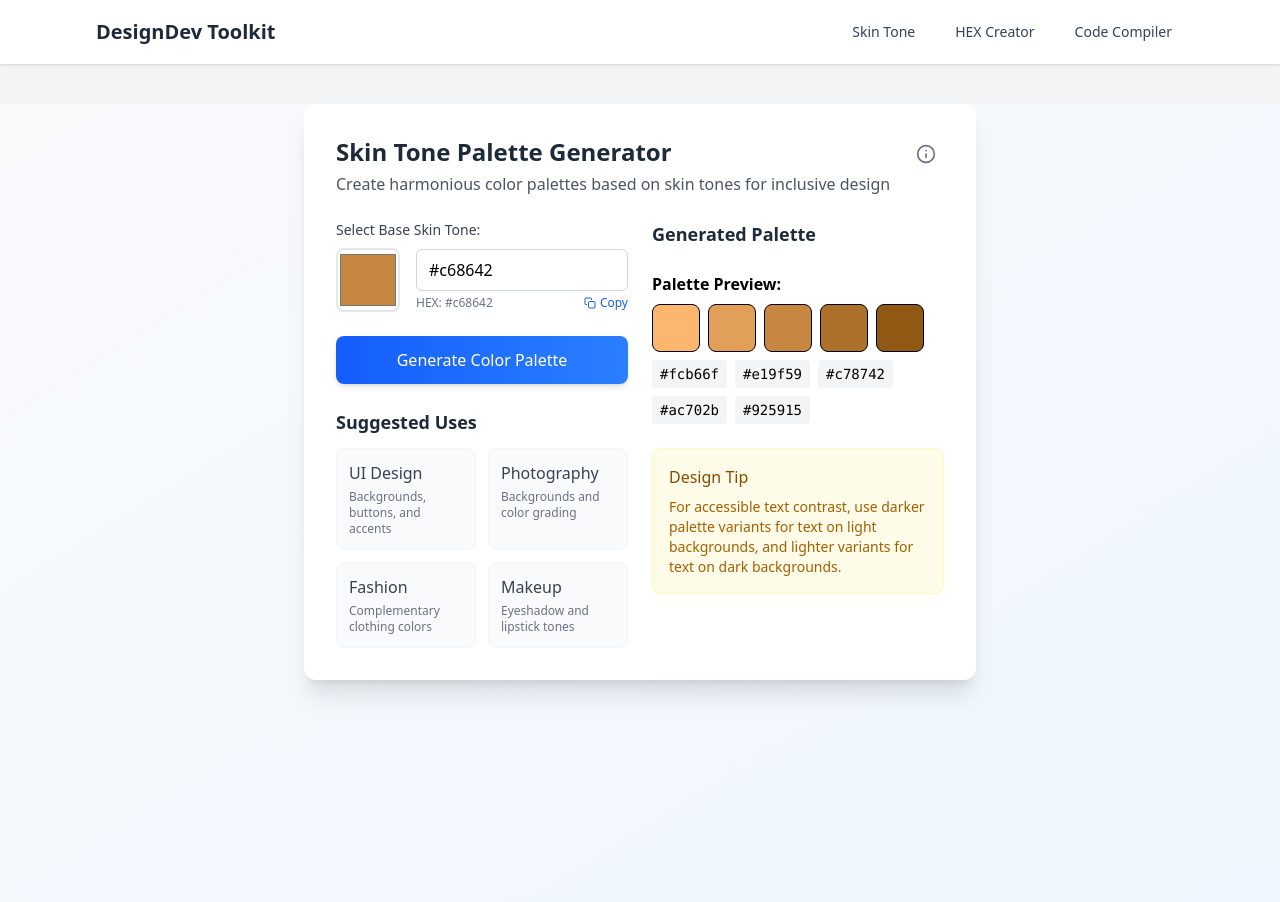
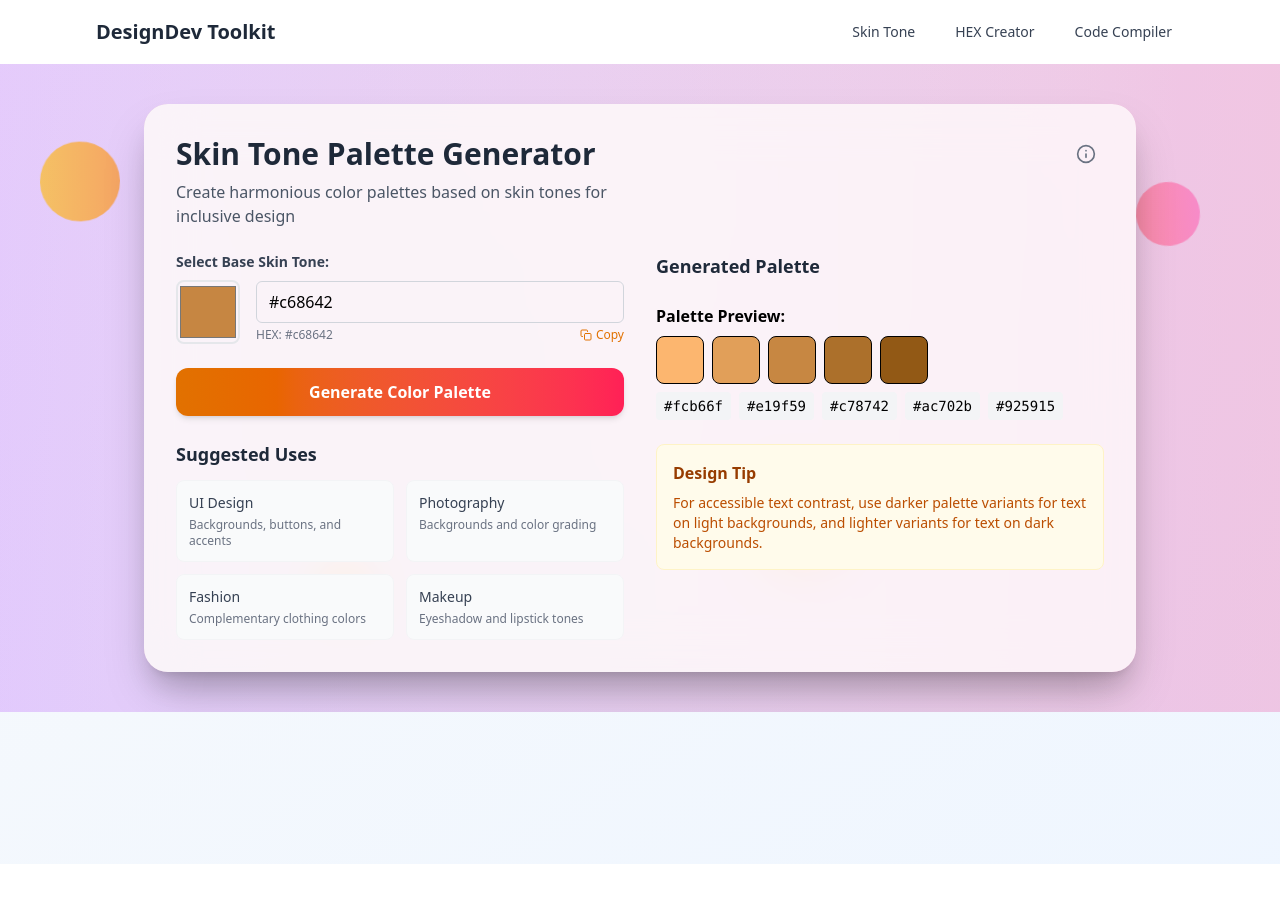
Before and after one commit to Shreya8697/colour_palette, a React (Vite) app: page /skin-tone-palette in a window 1280 px wide. After the commit the page ends 864 px from the top, so only its background shows below. Built offline with nearby package versions, Linux system fonts and the light colour scheme.

Commit message:
Compiler code

```diff
--- a/src/components/SkinColorInput.jsx
+++ b/src/components/SkinColorInput.jsx
@@ -10,7 +10,6 @@ const SkinColorInput = () => {
   const [showInfo, setShowInfo] = useState(false);
 
   useEffect(() => {
-    // Generate initial palette on component mount
     const initialPalette = generatePalette(skinColor);
     setPalette(initialPalette);
   }, []);
@@ -28,17 +27,44 @@ const SkinColorInput = () => {
   };
 
   return (
-    <div className="p-8 bg-white shadow-xl rounded-xl max-w-2xl mx-auto mt-10">
+    <div className="min-h-screen bg-gradient-to-br from-slate-50 to-blue-50">
+      {/* Background with floating elements */}
+      <div className="relative overflow-hidden">
+        <div className="absolute inset-0 bg-gradient-to-r from-purple-600/20 to-pink-600/20"></div>
+        {/* Floating color circles */}
+        <div
+          className="absolute top-20 left-10 w-20 h-20 bg-gradient-to-r from-amber-400 to-orange-400 rounded-full opacity-60"
+          style={{ animation: 'float 6s ease-in-out infinite' }}
+        ></div>
+        <div
+          className="absolute top-32 right-20 w-16 h-16 bg-gradient-to-r from-rose-400 to-pink-400 rounded-full opacity-60"
+          style={{ animation: 'float 6s ease-in-out infinite', animationDelay: '1s' }}
+        ></div>
+        <div
+          className="absolute bottom-20 left-1/4 w-12 h-12 bg-gradient-to-r from-yellow-400 to-orange-400 rounded-full opacity-60"
+          style={{ animation: 'float 6s ease-in-out infinite', animationDelay: '2s' }}
+        ></div>
+        <div
+          className="absolute bottom-32 right-1/3 w-24 h-24 bg-gradient-to-r from-amber-400 to-red-400 rounded-full opacity-40"
+          style={{ animation: 'float 6s ease-in-out infinite', animationDelay: '0.5s' }}
+        ></div>
+
+        <div className="relative max-w-5xl mx-auto px-4 py-10">
+
+          {/* Main content card */}
+          <div className="relative">
+            <div className="absolute inset-0 bg-gradient-to-r from-amber-600/10 to-rose-600/10 rounded-3xl shadow-xl"></div>
+            <div className="relative p-8 bg-white/80 backdrop-blur-xl rounded-3xl shadow-2xl">
               <div className="flex justify-between items-start mb-6">
                 <div>
-          <h2 className="text-2xl font-bold text-gray-800 mb-1">Skin Tone Palette Generator</h2>
-          <p className="text-gray-600">
+                  <h2 className="text-3xl font-bold text-gray-800 mb-2">Skin Tone Palette Generator</h2>
+                  <p className="text-gray-600 max-w-md">
                     Create harmonious color palettes based on skin tones for inclusive design
                   </p>
                 </div>
                 <button
                   onClick={() => setShowInfo(!showInfo)}
-          className="text-gray-500 hover:text-gray-700 p-2 rounded-full hover:bg-gray-100"
+                  className="text-gray-500 hover:text-rose-600 p-2 rounded-full hover:bg-rose-50 transition-all duration-300"
                   aria-label="Information"
                 >
                   <FiInfo size={20} />
@@ -46,12 +72,12 @@ const SkinColorInput = () => {
               </div>
 
               {showInfo && (
-        <div className="bg-blue-50 p-4 rounded-lg mb-6 text-sm text-gray-700">
-          <p className="mb-2">
+                <div className="bg-gradient-to-r from-amber-50 to-rose-50 p-6 rounded-2xl mb-8 border border-amber-100">
+                  <p className="mb-2 text-sm text-gray-700">
                     This tool helps designers create inclusive color palettes that complement various skin tones.
                     Select a base skin color to generate a harmonious palette suitable for:
                   </p>
-          <ul className="list-disc pl-5 space-y-1">
+                  <ul className="list-disc pl-5 text-sm text-gray-600 space-y-1">
                     <li>UI design with diverse user representation</li>
                     <li>Portrait photography editing</li>
                     <li>Fashion and makeup color coordination</li>
@@ -60,9 +86,9 @@ const SkinColorInput = () => {
                 </div>
               )}
 
-      <div className="grid grid-cols-1 md:grid-cols-2 gap-6">
+              <div className="grid grid-cols-1 md:grid-cols-2 gap-8">
                 <div>
-          <label className="block text-sm font-medium text-gray-700 mb-2">
+                  <label className="block text-sm font-semibold text-gray-700 mb-2">
                     Select Base Skin Tone:
                   </label>
                   <div className="flex items-center space-x-4">
@@ -70,20 +96,20 @@ const SkinColorInput = () => {
                       type="color"
                       value={skinColor}
                       onChange={(e) => setSkinColor(e.target.value)}
-              className="w-16 h-16 border-2 border-gray-200 rounded-lg cursor-pointer"
+                      className="w-16 h-16 border-2 border-gray-200 rounded-lg cursor-pointer hover:scale-105 transition-transform duration-300"
                     />
                     <div className="flex-1">
                       <input
                         type="text"
                         value={skinColor}
                         onChange={(e) => setSkinColor(e.target.value)}
-                className="w-full px-3 py-2 border border-gray-300 rounded-md focus:outline-none focus:ring-2 focus:ring-blue-500"
+                        className="w-full px-3 py-2 border border-gray-300 rounded-md focus:outline-none focus:ring-2 focus:ring-amber-500"
                       />
                       <div className="flex justify-between mt-1 text-xs text-gray-500">
                         <span>HEX: {skinColor}</span>
                         <button
                           onClick={() => handleCopy(skinColor)}
-                  className="flex items-center text-blue-600 hover:text-blue-800"
+                          className="flex items-center text-amber-600 hover:text-amber-800"
                         >
                           <FiCopy className="mr-1" /> {copied === skinColor ? 'Copied!' : 'Copy'}
                         </button>
@@ -93,36 +119,31 @@ const SkinColorInput = () => {
 
                   <button
                     onClick={handleGenerate}
-            className="mt-6 w-full bg-gradient-to-r from-blue-600 to-blue-500 text-white px-6 py-3 rounded-lg hover:from-blue-700 hover:to-blue-600 transition-all duration-300 font-medium shadow-md"
+                    className="mt-6 w-full bg-gradient-to-r from-amber-600 to-rose-500 text-white px-6 py-3 rounded-xl hover:from-amber-700 hover:to-rose-600 transition-all duration-300 font-semibold shadow-md hover:shadow-lg"
                   >
                     Generate Color Palette
                   </button>
 
                   <div className="mt-6">
                     <h3 className="text-lg font-semibold text-gray-800 mb-3">Suggested Uses</h3>
-            <div className="grid grid-cols-2 gap-3">
-              <div className="bg-gray-50 p-3 rounded-lg border border-gray-100">
-                <h4 className="font-medium text-gray-700 mb-1">UI Design</h4>
-                <p className="text-xs text-gray-500">Backgrounds, buttons, and accents</p>
+                    <div className="grid grid-cols-2 gap-3 text-sm">
+                      {['UI Design', 'Photography', 'Fashion', 'Makeup'].map((item, idx) => (
+                        <div key={idx} className="bg-gray-50 p-3 rounded-lg border border-gray-100 hover:border-amber-200 transition-all duration-300">
+                          <h4 className="font-medium text-gray-700 mb-1">{item}</h4>
+                          <p className="text-xs text-gray-500">
+                            {item === 'UI Design' && 'Backgrounds, buttons, and accents'}
+                            {item === 'Photography' && 'Backgrounds and color grading'}
+                            {item === 'Fashion' && 'Complementary clothing colors'}
+                            {item === 'Makeup' && 'Eyeshadow and lipstick tones'}
+                          </p>
                         </div>
-              <div className="bg-gray-50 p-3 rounded-lg border border-gray-100">
-                <h4 className="font-medium text-gray-700 mb-1">Photography</h4>
-                <p className="text-xs text-gray-500">Backgrounds and color grading</p>
-              </div>
-              <div className="bg-gray-50 p-3 rounded-lg border border-gray-100">
-                <h4 className="font-medium text-gray-700 mb-1">Fashion</h4>
-                <p className="text-xs text-gray-500">Complementary clothing colors</p>
-              </div>
-              <div className="bg-gray-50 p-3 rounded-lg border border-gray-100">
-                <h4 className="font-medium text-gray-700 mb-1">Makeup</h4>
-                <p className="text-xs text-gray-500">Eyeshadow and lipstick tones</p>
-              </div>
+                      ))}
                     </div>
                   </div>
                 </div>
 
                 <div>
-          <h3 className="text-lg font-semibold text-gray-800 mb-3">Generated Palette</h3>
+                  <h3 className="text-lg font-semibold text-gray-800 mb-4">Generated Palette</h3>
                   {palette.length > 0 ? (
                     <PaletteDisplay palette={palette} onCopy={handleCopy} copied={copied} />
                   ) : (
@@ -131,9 +152,9 @@ const SkinColorInput = () => {
                     </div>
                   )}
 
-          <div className="mt-6 bg-yellow-50 p-4 rounded-lg border border-yellow-100">
-            <h4 className="font-medium text-yellow-800 mb-2">Design Tip</h4>
-            <p className="text-sm text-yellow-700">
+                  <div className="mt-6 bg-amber-50 p-4 rounded-lg border border-amber-100">
+                    <h4 className="font-semibold text-amber-800 mb-2">Design Tip</h4>
+                    <p className="text-sm text-amber-700">
                       For accessible text contrast, use darker palette variants for text on light backgrounds,
                       and lighter variants for text on dark backgrounds.
                     </p>
@@ -141,6 +162,28 @@ const SkinColorInput = () => {
                 </div>
               </div>
             </div>
+          </div>
+        </div>
+      </div>
+
+      {/* Animation styles */}
+      <style jsx>{`
+        @keyframes float {
+          0%, 100% {
+            transform: translateY(0px) rotate(0deg);
+          }
+          25% {
+            transform: translateY(-10px) rotate(5deg);
+          }
+          50% {
+            transform: translateY(-20px) rotate(0deg);
+          }
+          75% {
+            transform: translateY(-10px) rotate(-5deg);
+          }
+        }
+      `}</style>
+    </div>
   );
 };
 
```
Also changed, not shown: src/components/CodeCompiler.jsx (+108 -44 lines). Lines whose indentation alone changed are shown as unchanged.
